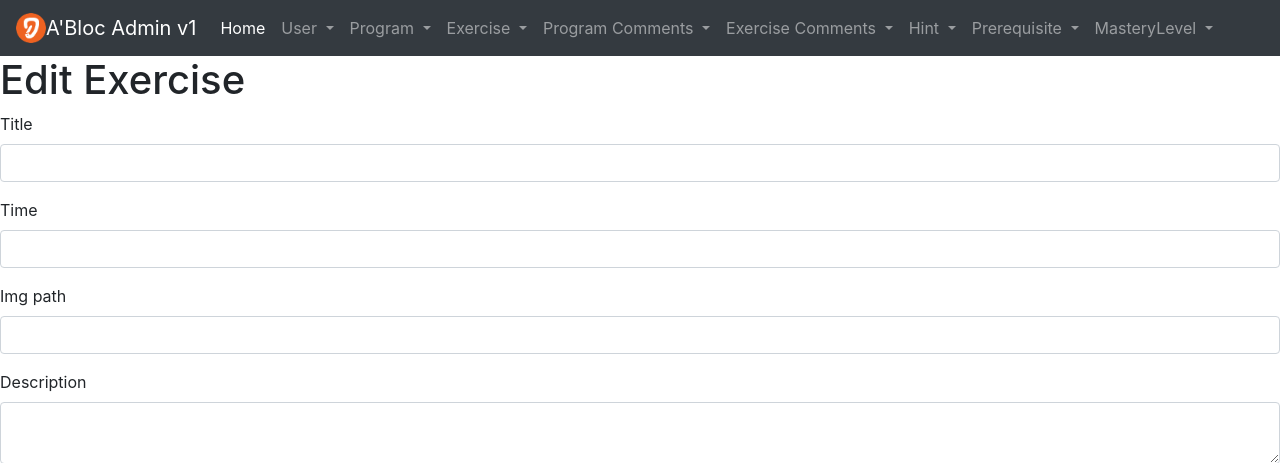
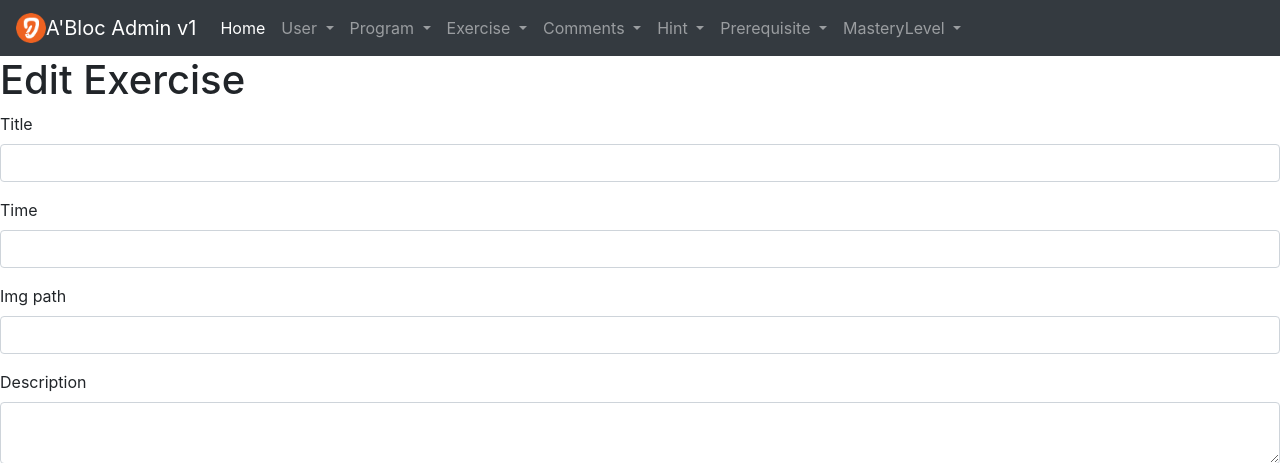
Before and after one commit to milin-fr/A-Block-Back, a Symfony app: template templates/admin/exercise/edit.html.twig in a window 1280 px wide. Shown: the top 463 px of the page. Run offline with Twig, Linux system fonts and the light colour scheme; the template is opened without the code that fills it, so the values that code supplies are empty; form fields are guessed from the names that the template uses; some libraries are stand-ins or nearby versions.

Commit message:
reverting navbar as admin dont right comments

```diff
--- a/templates/base.html.twig
+++ b/templates/base.html.twig
@@ -56,22 +56,14 @@
 
               <li class="nav-item dropdown">
                 <a class="nav-link dropdown-toggle" href="#" id="navbarDropdownMenuLink" data-toggle="dropdown" aria-haspopup="true" aria-expanded="false">
-                  Program Comments
+                  Comments
                 </a>
                 <div class="dropdown-menu" aria-labelledby="navbarDropdownMenuLink">
-                  <a class="dropdown-item" href="{{ path('admin_program_comment_new') }}">List</a>
-                  <a class="dropdown-item" href="{{ path('admin_program_comment_index') }}">Add</a>
+                  <a class="dropdown-item" href="{{ path('admin_program_comment_index') }}">Program Comments</a>
+                  <a class="dropdown-item" href="{{ path('admin_exercise_comment_index') }}">Exercise Comments</a>
                 </div>
               </li>
-              <li class="nav-item dropdown">
-                <a class="nav-link dropdown-toggle" href="#" id="navbarDropdownMenuLink" data-toggle="dropdown" aria-haspopup="true" aria-expanded="false">
-                  Exercise Comments
-                </a>
-                <div class="dropdown-menu" aria-labelledby="navbarDropdownMenuLink">
-                  <a class="dropdown-item" href="{{ path('admin_exercise_comment_index') }}">List</a>
-                  <a class="dropdown-item" href="{{ path('admin_exercise_comment_new') }}">Add</a>
-                </div>
-              </li>
+
               <li class="nav-item dropdown">
                 <a class="nav-link dropdown-toggle" href="#" id="navbarDropdownMenuLink" data-toggle="dropdown" aria-haspopup="true" aria-expanded="false">
                   Hint
```
